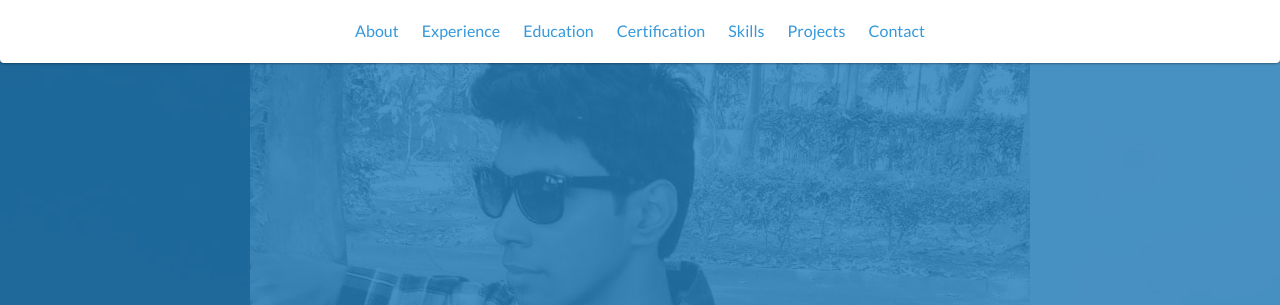
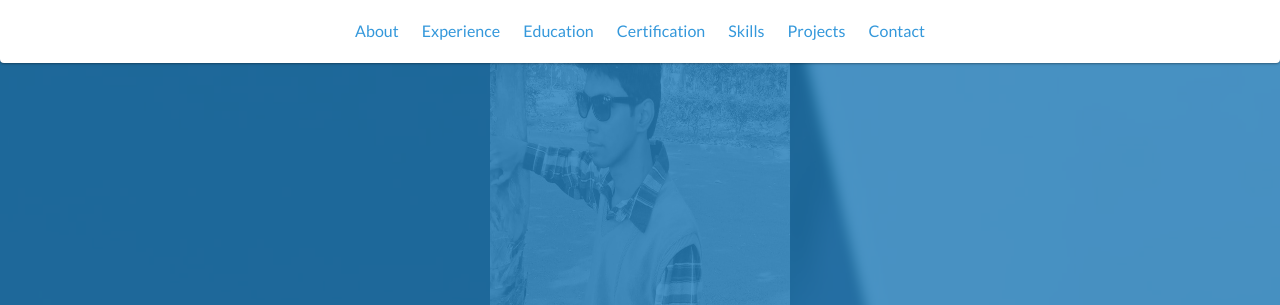
Before and after one commit to sarbojitdas/portfolio, a website: page index.html in a window 1280 px wide. Shown: the top 305 px of the page. Drawn offline with nearby package versions, Linux system fonts and the light colour scheme.

Commit message:
Update index.html

```diff
--- a/index.html
+++ b/index.html
@@ -52,7 +52,7 @@
 
     <div id="lead">
 
-	    <center><img src="images/blackwhite.jpg"></center></br>
+	    <center><img src="images/blackwhite.jpg"width="300" height="400"></center></br></br></br></br>
         <div id="lead-content"></br>
 
             <h1>SARBOJIT DAS</h1>
```
